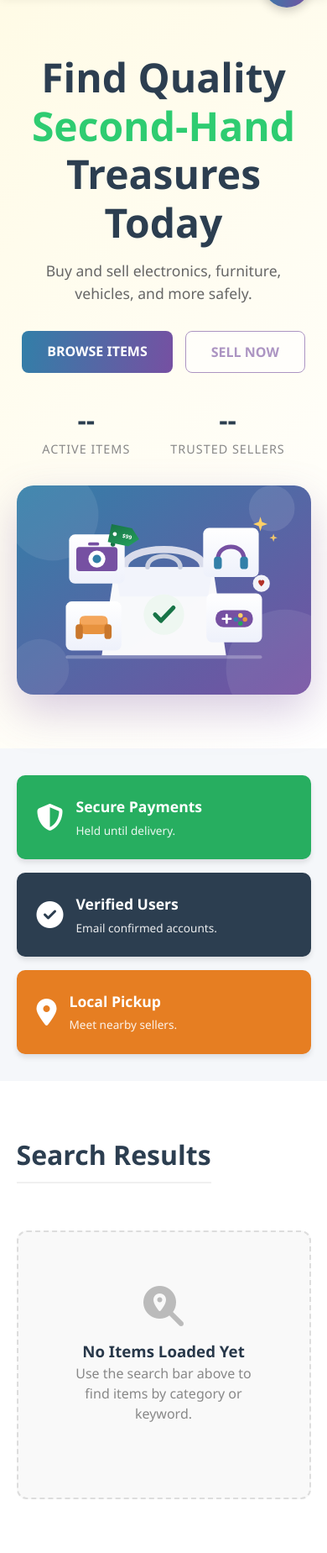
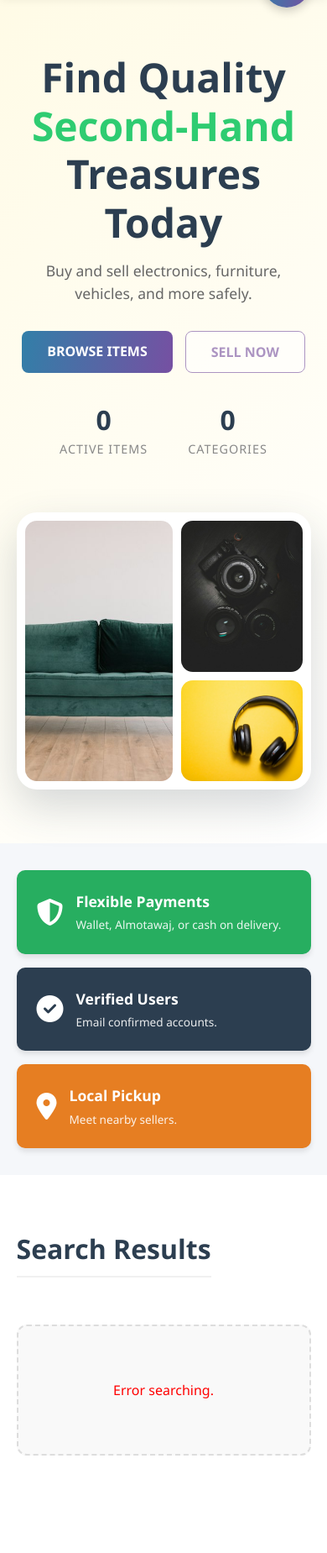
Before and after one commit to SherloFM/Used, a Spring Boot app: page / in a window 390 px wide. Shown: the part 127-1976 px from the top of the page at 84% size. After the commit the page ends 1860 px from the top, so only its background shows below. Run offline with Spring Boot 4, Linux system fonts and the light colour scheme.

Commit message:
Polish homepage and restrict wallet funding
Load public listings and real statistics on the homepage, replace the illustrated hero with a responsive real-product photo grid, and correct the payment copy. Remove member self-funding endpoints, add an administrator-only target-user funding command and admin portal control, and cover authorization and atomic funding behavior with tests.

```diff
--- a/services/frontend-service/src/main/resources/templates/index.html
+++ b/services/frontend-service/src/main/resources/templates/index.html
@@ -135,7 +135,9 @@
         .stats-row { display: flex; gap: 3rem; margin-top: 2rem; }
         .stat-item h3 { font-size: 2rem; color: #2c3e50; }
         .stat-item p { font-size: 0.9rem; color: #888; text-transform: uppercase; letter-spacing: 1px; }
-        .hero-illustration { width: 100%; max-width: 520px; border-radius: 20px; display: block; margin: 0 auto; box-shadow: 0 20px 50px rgba(118,80,162,0.28); }
+        .hero-photo-grid { width: 100%; max-width: 540px; height: 410px; margin: 0 auto; display: grid; grid-template-columns: 1.1fr 0.9fr; grid-template-rows: 1fr 1fr; gap: 10px; padding: 10px; background: #fff; border-radius: 24px; box-shadow: 0 20px 50px rgba(44,62,80,0.2); overflow: hidden; }
+        .hero-photo-grid img { width: 100%; height: 100%; object-fit: cover; display: block; border-radius: 14px; }
+        .hero-photo-grid img:first-child { grid-row: 1 / 3; }
 
         /* FEATURES STRIP */
         .features-strip {
@@ -178,7 +180,8 @@
 
         /* RESPONSIVE */
         @media (max-width: 768px) {
-            .hero { grid-template-columns: 1fr; text-align: center; }
+            .hero { grid-template-columns: 1fr; text-align: center; gap: 2rem; }
+            .hero-photo-grid { height: 330px; }
             .cta-buttons, .stats-row { justify-content: center; }
             .search-container { display: none; } /* Hide complex search on mobile for simplicity or stack it */
             .features-strip { margin-top: 0; }
@@ -261,18 +264,20 @@
             <a href="/create-listing" class="btn-outline disabled-action" onclick="handleLockedInteraction(event)">SELL NOW</a>
         </div>
         <div class="stats-row">
-            <div class="stat-item"><h3>--</h3><p>Active Items</p></div>
-            <div class="stat-item"><h3>--</h3><p>Trusted Sellers</p></div>
+            <div class="stat-item"><h3 id="activeListingCount">0</h3><p>Active Items</p></div>
+            <div class="stat-item"><h3 id="categoryCount">0</h3><p>Categories</p></div>
         </div>
     </div>
-    <div class="hero-image">
-        <img src="/images/hero-marketplace.svg" alt="Illustration of buying and selling second-hand goods" class="hero-illustration">
+    <div class="hero-photo-grid" aria-label="Real second-hand products available on Used Marketplace">
+        <img src="/images/sofa.jpg" alt="Pre-owned green sofa">
+        <img src="/images/camera.jpg" alt="Pre-owned camera and lenses">
+        <img src="/images/headphones.jpg" alt="Pre-owned headphones">
     </div>
 </section>
 
 <!-- FEATURES STRIP -->
 <div class="features-strip">
-    <div class="feature-card fc-green"><div class="feature-icon"><i class="fas fa-shield-alt"></i></div><div class="feature-text"><h4>Secure Payments</h4><p>Held until delivery.</p></div></div>
+    <div class="feature-card fc-green"><div class="feature-icon"><i class="fas fa-shield-alt"></i></div><div class="feature-text"><h4>Flexible Payments</h4><p>Wallet, Almotawaj, or cash on delivery.</p></div></div>
     <div class="feature-card fc-dark"><div class="feature-icon"><i class="fas fa-check-circle"></i></div><div class="feature-text"><h4>Verified Users</h4><p>Email confirmed accounts.</p></div></div>
     <div class="feature-card fc-orange"><div class="feature-icon"><i class="fas fa-map-marker-alt"></i></div><div class="feature-text"><h4>Local Pickup</h4><p>Meet nearby sellers.</p></div></div>
 </div>
@@ -286,9 +291,9 @@
 
     <!-- Empty State Message -->
     <div id="emptyStateMessage" style="grid-column: 1/-1; text-align:center; padding: 4rem; background:#f9f9f9; border-radius:12px; border:2px dashed #ddd;">
-        <i class="fas fa-search-location" style="font-size:3rem; color:#bbb; margin-bottom:1rem;"></i>
-        <h3>No Items Loaded Yet</h3>
-        <p style="color:#888; margin-bottom:1.5rem;">Use the search bar above to find items by category or keyword.</p>
+        <i class="fas fa-spinner fa-spin" style="font-size:3rem; color:#bbb; margin-bottom:1rem;"></i>
+        <h3>Loading Latest Items</h3>
+        <p style="color:#888; margin-bottom:1.5rem;">Finding active listings near you.</p>
     </div>
 
     <!-- Grid Container -->
@@ -349,7 +354,11 @@
 
      // 2. Initialize Systems
      await initAuthState();
-     loadAllCategoriesForTags().then(() => applyUrlSearchParams());
+     loadAllCategoriesForTags().then(() => {
+         document.getElementById('categoryCount').textContent = allCategories.length;
+         applyUrlSearchParams();
+         fetchListings();
+     });
      setupGlobalTagInput();
      setupEventListeners();
  });
@@ -372,7 +381,6 @@
      });
 
      hideGlobalSuggestions();
-     if (currentSession) performGlobalSearch();
  }
 
  function cacheElements() {
@@ -473,7 +481,7 @@
      // Typing triggers suggestions
      els.catInputEl.addEventListener('input', (e) => {
          const val = e.target.value.trim().toLowerCase();
-         if (val.length > 0 && currentSession) showGlobalSuggestions(val);
+         if (val.length > 0) showGlobalSuggestions(val);
          else hideGlobalSuggestions();
      });
 
@@ -556,7 +564,6 @@
  // SEARCH & PAGINATION LOGIC
  // ==========================================
  function performGlobalSearch() {
-     if (!currentSession) { handleLockedInteraction(); return; }
      currentPage = 0;
      fetchListings();
  }
@@ -584,7 +591,10 @@
          loader.remove();
 
          if (!res.ok) throw new Error('API Error');
-         const pageData = await res.json();
+          const pageData = await res.json();
+          if (!keyword && selectedCategoryIds.length === 0 && currentPage === 0) {
+              document.getElementById('activeListingCount').textContent = pageData.totalElements;
+          }
 
          if (pageData.content.length === 0) {
              els.emptyMsgEl.innerHTML = `<h3>No Items Found</h3><p>Try different keywords.</p>`;
--- a/services/marketplace-service/src/main/java/com/example/marketplace/model/requests/MoneyRequest.java
+++ b/services/marketplace-service/src/main/java/com/example/marketplace/model/requests/MoneyRequest.java
@@ -8,7 +8,7 @@ import lombok.Setter;
 
 import java.math.BigDecimal;
 
-/** Body for adding or removing money from the wallet. */
+/** Body for an administrator wallet-funding command. */
 @Getter
 @Setter
 public class MoneyRequest {
--- a/services/marketplace-service/src/main/java/com/example/marketplace/security/SecurityConfiguration.java
+++ b/services/marketplace-service/src/main/java/com/example/marketplace/security/SecurityConfiguration.java
@@ -98,6 +98,7 @@ public class SecurityConfiguration {
                         .requestMatchers(HttpMethod.GET,
                                 "/api/listings", "/api/listings/search", "/api/listings/*",
                                 "/api/categories", "/api/categories/*").permitAll()
+                        .requestMatchers(HttpMethod.POST, "/api/wallet/admin/*/fund").hasRole("ADMIN")
                         .requestMatchers(HttpMethod.DELETE, "/api/listings/admin/*").hasRole("ADMIN")
                         .anyRequest().authenticated());
 
```
Also changed, not shown: API docs.MD (+5 -2 lines), services/frontend-service/src/main/resources/templates/admin-users.html (+23 -0 lines), services/marketplace-service/src/main/java/com/example/marketplace/controller/WalletController.java (+5 -9 lines), services/marketplace-service/src/main/java/com/example/marketplace/service/WalletService.java (+7 -17 lines), 2 other files.
